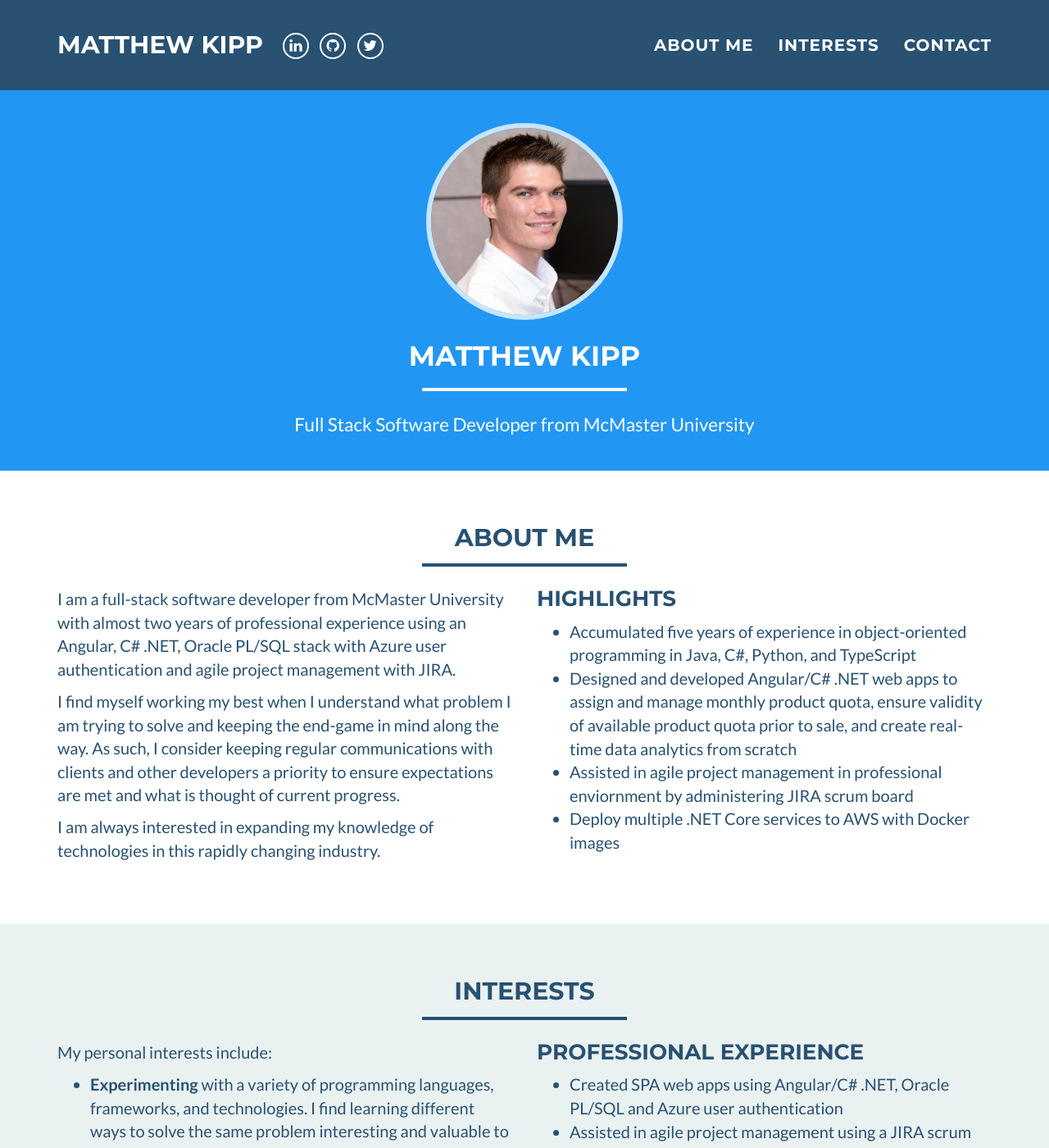
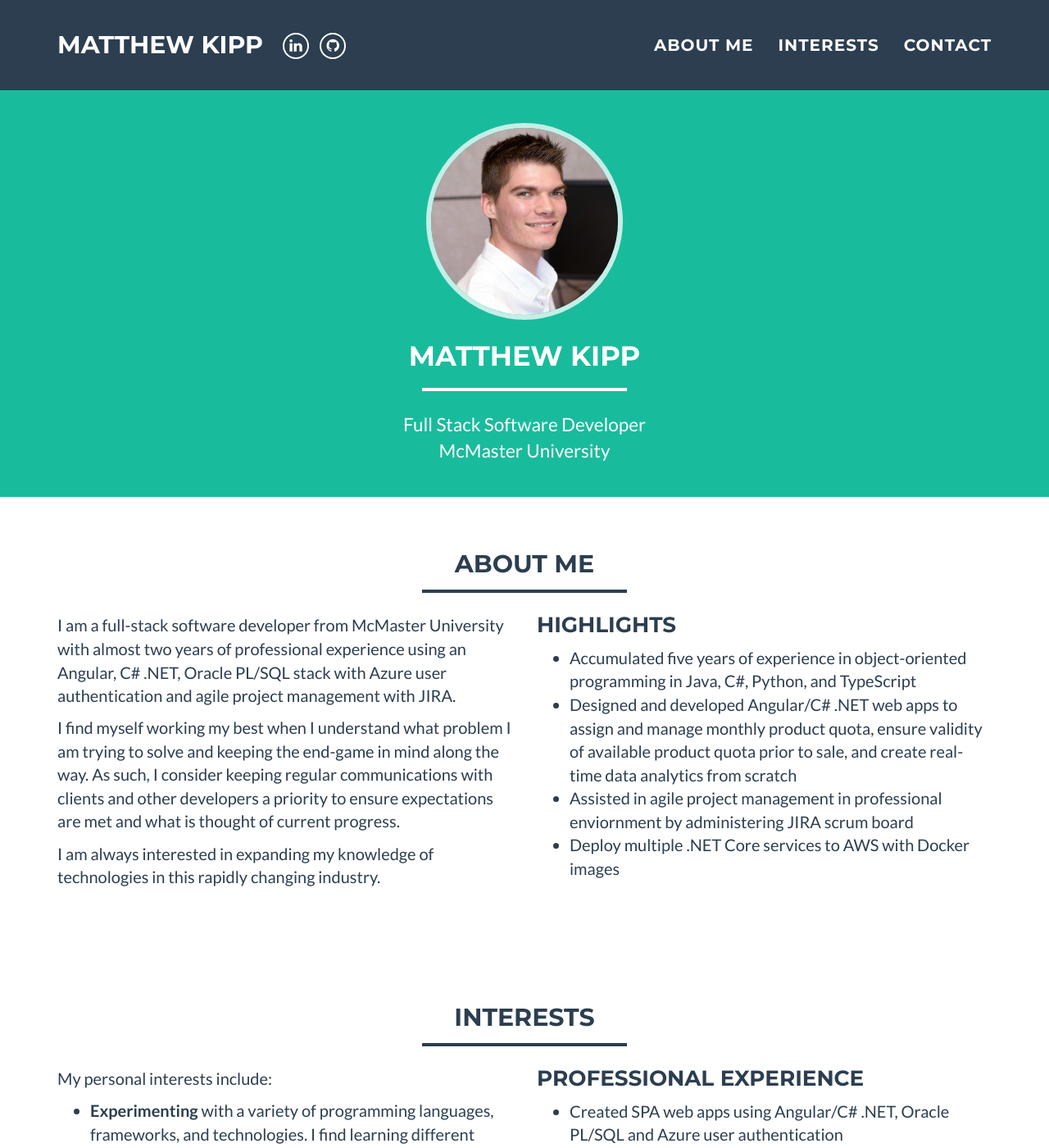
Before and after one commit to kippmr/mygithubpage, a Jekyll site: the page built from index.html, in a window 1280 px wide and 1400 px high. Shown: the whole window at 82% size. Built offline with Jekyll 4.4.1, drawn with Linux system fonts in a browser that asks for light colours.

Commit message:
remove unused twitter and change colours

```diff
--- a/_config.yml
+++ b/_config.yml
@@ -3,7 +3,7 @@ name: Matthew Kipp
 email: kippmr@gmail.com
 #canonical_url: https://kippmr.com
 keywords: "Software Development, C#, Java, JavaScript, ASP .NET, Angular, React, Agile Project Management"
-skills: "Full Stack Software Developer from McMaster University"
+skills: "Full Stack Software Developer <br>McMaster University"
 baseurl:
 
 # Social networks usernames (many more available: google-plus, flickr, dribbble, pinterest, instagram, tumblr, linkedin, etc.)
@@ -13,8 +13,6 @@ social:
     url: https://www.linkedin.com/in/kippmr/
   - title: github
     url: https://github.com/kippmr
-  - title: twitter
-    url: https://twitter.com/keyboardkanary
 
 # Google webmaster tools
 google_verify:
@@ -24,11 +22,10 @@ bing_verify:
 
 # Color settings (hex-codes without the leading hash-tag)
 color:
-  primary: 2196F3
-  primary-rgb: "33, 150, 243"
-  secondary: 285172
-  secondary-dark: 29455b
-  section-tout: eaf1f1
+  primary: 18bc9c #80B3FF
+  primary-rgb: "24,288,156" #"128,179,255"
+  secondary: 2c3e50 #FD6E8A
+  secondary-dark: 233140 #A2122F
 
 
 
```
